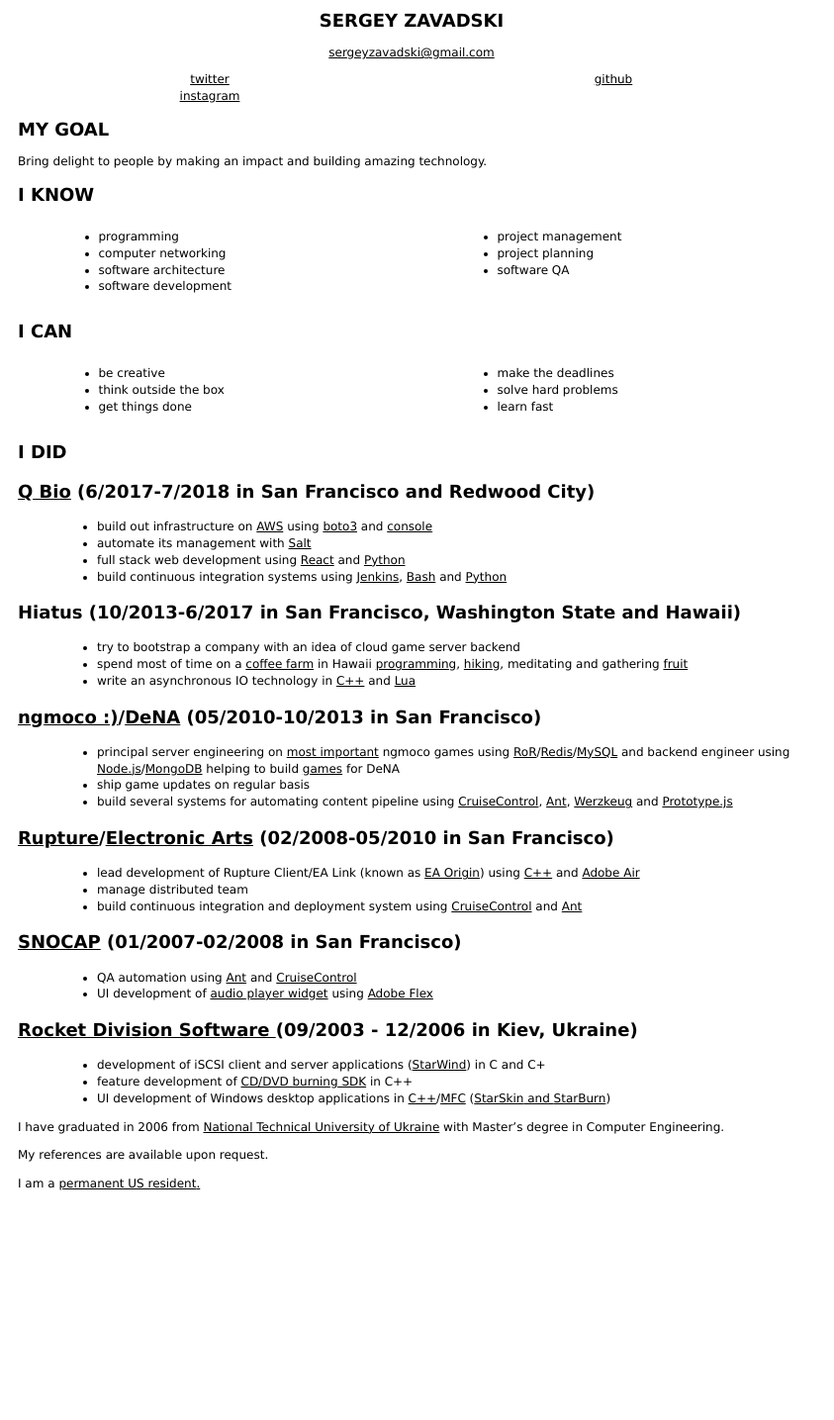
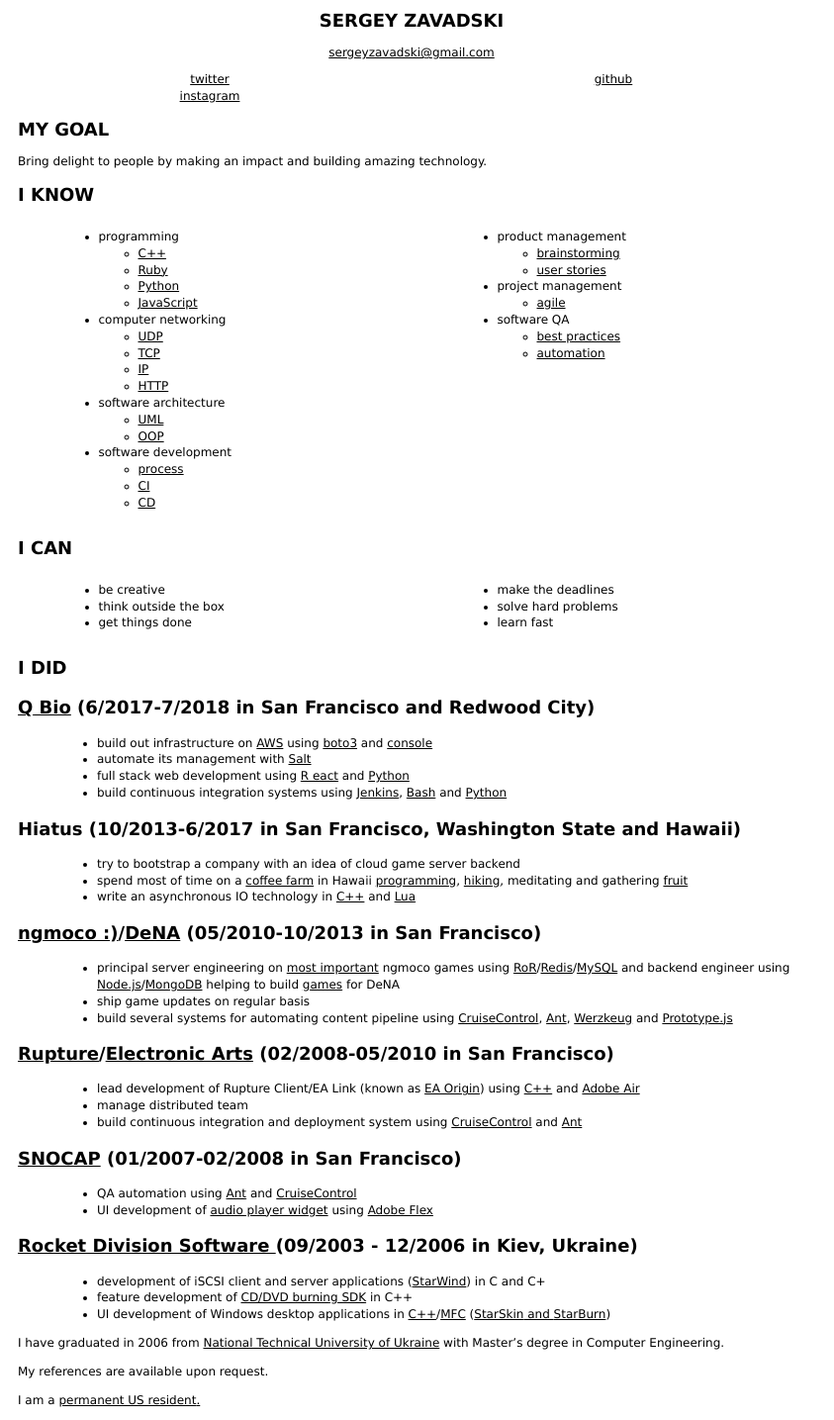
Before and after one commit to sarquaz/sarquaz.github.io, a Jekyll site: the page resume.html, which Jekyll copies as it is, in a window 1280 px wide. Shown: the whole page at 99% size, without its empty margins (0-843 px from the left). Built offline with Jekyll 4.4.1, drawn with Linux system fonts in a browser that asks for light colours; before the commit the page ends 1217 px from its top, so only the background shows below that.

Commit message:
update resume and css

```diff
--- a/resume.html
+++ b/resume.html
@@ -25,16 +25,54 @@
         <h1>I know</h1>
         <div class="flex-container">
             <ul class="flex-item">
-                <li>programming</li>
+                <li>programming
+                    <ul>
+                        <li><a href="https://en.wikipedia.org/wiki/C%2B%2B">C++</a></li>
+                        <li><a href="https://en.wikipedia.org/wiki/Ruby_(programming_language)">Ruby</a></li>
+                        <li><a href="https://en.wikipedia.org/wiki/Python_(programming_language)">Python</a></li>
+                        <li><a href="https://en.wikipedia.org/wiki/JavaScript">JavaScript</a></li>
+                    </ul>
+                </li>
 
                 <li>computer networking</li>
-                <li>software architecture</li>
-                <li>software development</li>
+                    <ul>
+                        <li><a href="https://en.wikipedia.org/wiki/User_Datagram_Protocol">UDP</a></li>
+                        <li><a href="https://en.wikipedia.org/wiki/Transmission_Control_Protocol">TCP</a></li>
+                        <li><a href="https://en.wikipedia.org/wiki/Internet_Protocol">IP</a></li>
+                        <li><a href="https://en.wikipedia.org/wiki/Hypertext_Transfer_Protocol">HTTP</a></li>
+                    </ul>
+                <li>software architecture
+                    <ul>
+                        <li><a href="https://en.wikipedia.org/wiki/Unified_Modeling_Language">UML</a></li>
+                        <li><a href="https://en.wikipedia.org/wiki/Object-oriented_programming">OOP</a></li>
+                    </ul>
+                </li>
+                <li>software development
+                    <ul>
+                        <li><a href="https://en.wikipedia.org/wiki/Software_development_process">process</li>
+                        <li><a href="https://en.wikipedia.org/wiki/Continuous_integration">CI</a></li>
+                        <li><a href="https://en.wikipedia.org/wiki/Continuous_delivery">CD</a></li>
+                    </ul>
+                </li>
             </ul>
             <ul class="flex-item">
-                <li>project management</li>
-                <li>project planning</li>
-                <li>software QA</li>
+                <li>product management
+                    <ul>
+                        <li><a href="https://en.wikipedia.org/wiki/Brainstorming">brainstorming</a></li>
+                        <li><a href="https://en.wikipedia.org/wiki/User_story">user stories</a></li>
+                    </ul>
+                </li>
+                <li>project management
+                    <ul>
+                        <li><a href="https://en.wikipedia.org/wiki/Agile_software_development">agile</a></li>
+                    </ul>
+                </li>
+                <li>software QA
+                    <ul>
+                        <li><a href="https://en.wikipedia.org/wiki/Software_testing">best practices</a></li>
+                        <li><a href="https://en.wikipedia.org/wiki/Test_automation">automation</a></li>
+                    </ul>
+                </li>
             </ul>
     </div>
     <h1>I can</h1>
@@ -57,7 +95,7 @@
     <ul class="pad">
         <li>build out infrastructure on <a href="https://en.wikipedia.org/wiki/Amazon_Web_Services">AWS</a> using <a href="https://github.com/boto/boto3">boto3</a> and <a href="https://aws.amazon.com/console/">console</a></li>
         <li>automate its management with <a href="https://en.wikipedia.org/wiki/Salt_(software)">Salt</a></li>
-        <li>full stack web development using <a href="https://en.wikipedia.org/wiki/React_(JavaScript_library)">React</a> and <a href="https://en.wikipedia.org/wiki/Python_(programming_language)">Python</a></li>
+        <li>full stack web development using <a href="https://en.wikipedia.org/wiki/React_(JavaScript_library)">R eact</a> and <a href="https://en.wikipedia.org/wiki/Python_(programming_language)">Python</a></li>
         <li>build continuous integration systems using <a href="https://en.wikipedia.org/wiki/Jenkins_(software)">Jenkins</a>, <a href ="https://en.wikipedia.org/wiki/Bash_(Unix_shell)">Bash</a> and <a href="https://en.wikipedia.org/wiki/Python_(programming_language)">Python</a></li>
     </ul>
 
--- a/style.scss
+++ b/style.scss
@@ -53,11 +53,6 @@
   float: right;
   font-size: 95%;
 
-  @include mobile {
-      float: none;
-      font-size: 105%;
-    }
-
   a {
     color: $black;
     }
```
